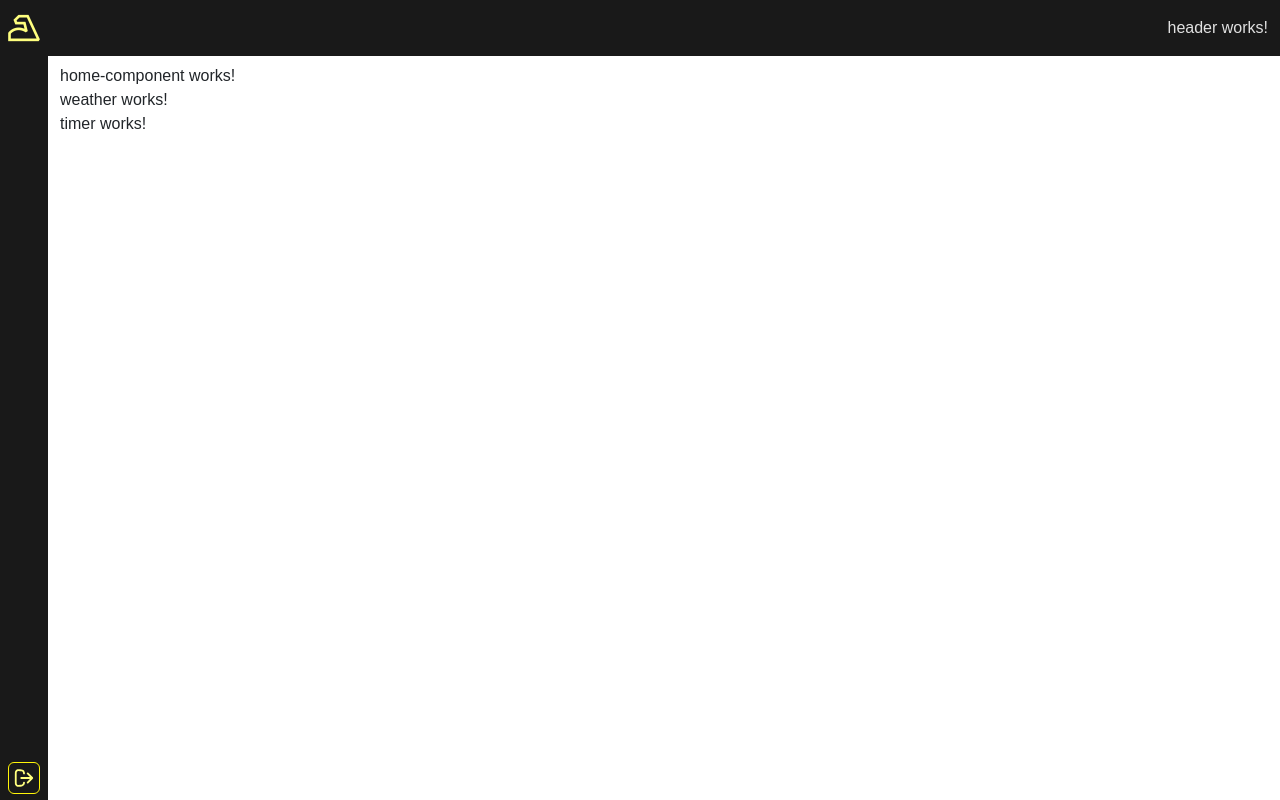
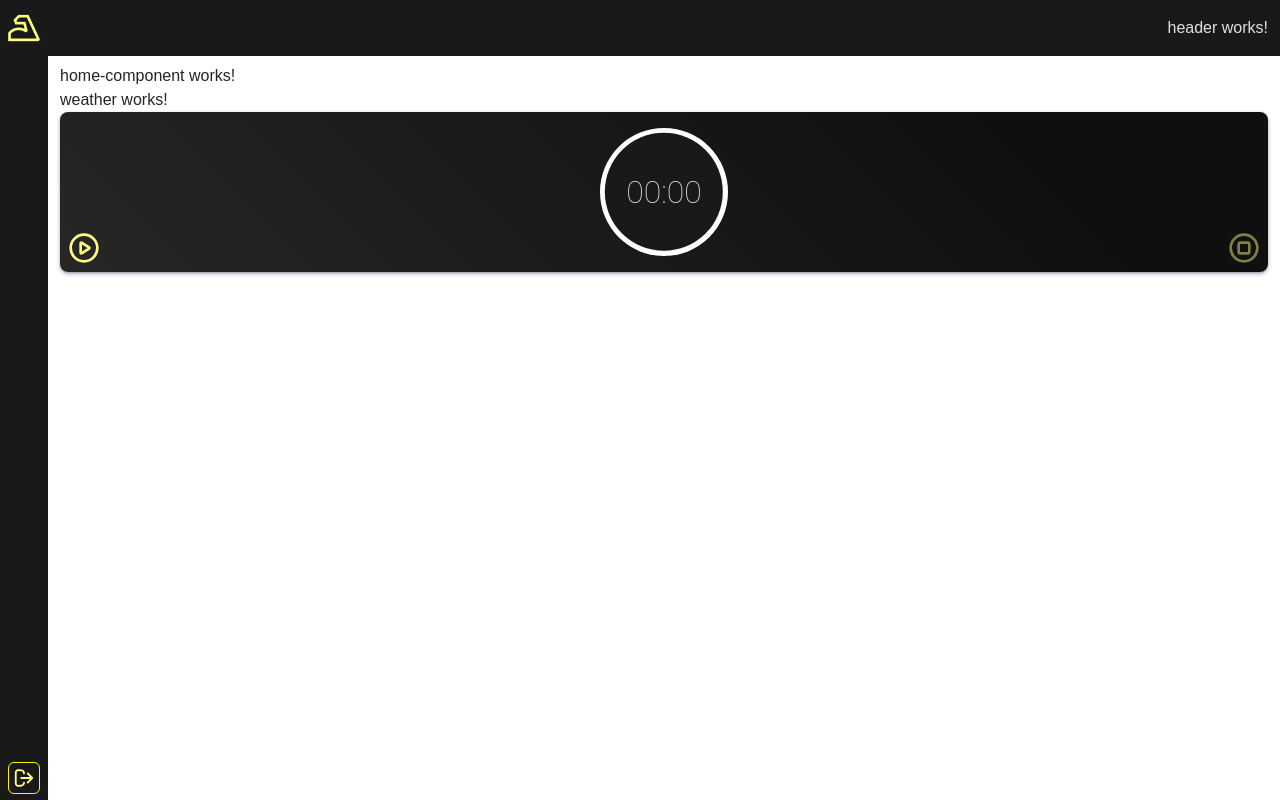
Before and after one commit to dynSR/fitness-buddy, an Angular app in the folder front-end/: page / in a window 1280 px wide. Built offline with nearby package versions, Linux system fonts and the light colour scheme.

Commit message:
Timer widget setup as before

```diff
--- a/front-end/src/app/app.component.html
+++ b/front-end/src/app/app.component.html
@@ -1,3 +1,6 @@
 <app-header></app-header>
 <app-sidebar></app-sidebar>
-<router-outlet />
+
+<main class="container-fluid">
+  <router-outlet />
+</main>
--- a/front-end/src/app/home/home.component.html
+++ b/front-end/src/app/home/home.component.html
@@ -1,5 +1,3 @@
-<main class="container-fluid">
-  <p>home-component works!</p>
-  <app-weather></app-weather>
-  <app-timer></app-timer>
-</main>
+<p>home-component works!</p>
+<app-weather></app-weather>
+<app-timer [maxDuration]="25"></app-timer>
--- /dev/null
+++ b/front-end/src/app/utils/time-formatter.ts
@@ -0,0 +1,22 @@
+import { Injectable } from '@angular/core';
+
+@Injectable({
+  providedIn: 'root',
+})
+export class TimeFormatter {
+  /**
+   * Formats a given time in seconds to a string with the format MM:SS.
+   * @param {number} time - The time in seconds to be formatted.
+   * @returns {string} The formatted time as a string.
+   */
+  public formatTime(time: number): string {
+    const minutes = Math.floor(time / 60);
+    const seconds = time % 60;
+
+    // Format the time and add a leading zero to have two digits (00:00)
+    const formattedMinutes = minutes.toString().padStart(2, '0');
+    const formattedSeconds = seconds.toString().padStart(2, '0');
+
+    return `${formattedMinutes}:${formattedSeconds}`;
+  }
+}
--- a/front-end/src/app/widgets/timer/timer.component.css
+++ b/front-end/src/app/widgets/timer/timer.component.css
@@ -0,0 +1,49 @@
+.widget__timer-content {
+  display: flex;
+  flex-direction: column;
+  align-items: center;
+  justify-content: center;
+  padding: var(--size-medium);
+  color: var(--color-light);
+  height: 100%;
+}
+
+.widget__timer-value {
+  position: relative;
+  font-size: var(--size-large);
+  font-family: var(--font-family-numbers);
+  font-weight: var(--font-weight-light);
+}
+
+.circular-progress {
+  display: flex;
+  align-items: center;
+  justify-content: center;
+  position: absolute;
+  width: var(--size-extra-large);
+  height: var(--size-extra-large);
+  background: conic-gradient(var(--color-primary) 0deg, #fff 0deg);
+  border-radius: 50%;
+}
+
+.circular-progress::before {
+  content: "";
+  position: absolute;
+  top: 50%;
+  left: 50%;
+  transform: translate(-50%, -50%);
+  width: calc(var(--size-extra-large) * 0.925);
+  height: calc(var(--size-extra-large) * 0.925);
+  background-color: var(--color-dark);
+  border-radius: 50%;
+}
+
+.widget__timer-buttons {
+  display: flex;
+  align-items: center;
+  justify-content: space-between;
+  position: absolute;
+  bottom: 0;
+  width: 100%;
+  padding: var(--size-small);
+}
--- a/front-end/src/app/widgets/timer/timer.component.html
+++ b/front-end/src/app/widgets/timer/timer.component.html
@@ -1 +1,43 @@
-<p>timer works!</p>
+<!-- Weather info block element -->
+<div class="widget">
+  <!-- The weather information - content -->
+  <div class="widget__timer-content">
+    <!-- Timer -->
+    <section #timerProgress id="timerProgress" class="circular-progress">
+      <p class="widget__timer-value user-select-none">
+        {{ timeFormatter.formatTime(currentValue) }}
+      </p>
+    </section>
+
+    <section class="widget__timer-buttons">
+      <button
+        #timerStateBtn
+        id="timerStateBtn"
+        class="btn btn-secondary border-0"
+        title="timer.start"
+        (click)="toggleTimer()"
+      >
+        <section class="img-container--large">
+          <img src="/assets/timer/play.svg" class="color-inverted" />
+        </section>
+      </button>
+
+      <button
+        #timerStopBtn
+        id="timerStopBtn"
+        class="btn btn-secondary border-0"
+        title="timer.stop"
+        disabled
+        (click)="stopTimer()"
+      >
+        <section class="img-container--large">
+          <img
+            src="/assets/timer/stop.svg"
+            alt="Timer stop icon"
+            class="color-inverted"
+          />
+        </section>
+      </button>
+    </section>
+  </div>
+</div>
--- a/front-end/src/app/widgets/timer/timer.component.ts
+++ b/front-end/src/app/widgets/timer/timer.component.ts
@@ -1,124 +1,153 @@
-import { Component } from '@angular/core';
+import { Component, ElementRef, inject, Input, ViewChild } from '@angular/core';
+import { TimeFormatter } from '../../utils/time-formatter';
+
+enum TimerState {
+  PLAY = 'PLAY',
+  PAUSE = 'PAUSE',
+  STOP = 'STOP',
+}
+
+interface Timer {
+  state: TimerState;
+
+  maxDuration: number;
+  initialValue: number;
+  currentValue: number;
+
+  interval?: ReturnType<typeof setInterval>;
+}
 
 @Component({
   selector: 'app-timer',
   standalone: true,
   imports: [],
   templateUrl: './timer.component.html',
-  styleUrl: './timer.component.css',
+  styleUrls: ['./timer.component.css', '../../../css/widget.css'],
 })
-export class TimerComponent {
-  // class Timer {
-  //   #STATE_PLAY = "PLAY";
-  //   #STATE_PAUSE = "PAUSE";
-  //   #STATE_STOP = "STOP";
-  //   #currentState = "";
-  //   #initialValue = 0;
-  //   #currentValue = 0;
-  //   #maxValue = 0;
-  //   constructor(maxValue = 0) {
-  //     this.value = document.querySelector(".widget__timer-value");
-  //     this.timerProgress = document.getElementById("timerProgress");
-  //     this.setTimerValue(this.#initialValue);
-  //     this.#currentState = this.#STATE_STOP;
-  //     this.#maxValue = maxValue;
-  //     this.timerStateBtn = document.getElementById("timerStateBtn");
-  //     this.timerStateBtn.addEventListener("click", () => {
-  //       if (this.#currentState === this.#STATE_PLAY) {
-  //         this.pauseTimer();
-  //         return;
-  //       }
-  //       this.startTimer();
-  //     });
-  //     this.timerStopBtn = document.getElementById("timerStopBtn");
-  //     this.disableStopBtn();
-  //     this.timerStopBtn.addEventListener("click", () => {
-  //       this.stopTimer();
-  //     });
-  //   }
-  //   set() {
-  //     setInterval(() => {
-  //       console.log(this.#currentState);
-  //       if (this.#currentState !== this.#STATE_PLAY) {
-  //         return;
-  //       }
-  //       this.#currentValue++;
-  //       this.setTimerValue(this.#currentValue);
-  //       this.updateTimerProgress();
-  //       if (this.#maxValue > 0 && this.#currentValue === this.#maxValue) {
-  //         this.pauseTimer();
-  //       }
-  //     }, 1000);
-  //   }
-  //   startTimer() {
-  //     this.#currentState = this.#STATE_PLAY;
-  //     this.setStateBtnIcon();
-  //     this.enableStopBtn();
-  //   }
-  //   pauseTimer() {
-  //     this.#currentState = this.#STATE_PAUSE;
-  //     this.setStateBtnIcon();
-  //   }
-  //   stopTimer() {
-  //     this.#currentState = this.#STATE_STOP;
-  //     this.setStateBtnIcon();
-  //     this.setTimerValue(this.#initialValue);
-  //     this.disableStopBtn();
-  //     this.updateTimerProgress();
-  //   }
-  //   setTimerValue(value) {
-  //     this.#currentValue = value;
-  //     this.value.textContent = this.formatTime(this.#currentValue);
-  //   }
-  //   enableStopBtn() {
-  //     this.timerStopBtn.disabled = false;
-  //   }
-  //   disableStopBtn() {
-  //     this.timerStopBtn.disabled = true;
-  //   }
-  //   formatTime(time) {
-  //     const minutes = Math.floor(time / 60);
-  //     const seconds = time % 60;
-  //     // Format the time and add a leading zero to have two digits (00:00)
-  //     const formattedMinutes = minutes.toString().padStart(2, "0");
-  //     const formattedSeconds = seconds.toString().padStart(2, "0");
-  //     return `${formattedMinutes}:${formattedSeconds}`;
-  //   }
-  //   setStateBtnIcon() {
-  //     const imgContainer = this.timerStateBtn.children[0];
-  //     const img = imgContainer.children[0];
-  //     let title = "";
-  //     let imgSource = "";
-  //     let imgAlt = "";
-  //     switch (this.#currentState) {
-  //       case this.#STATE_PLAY:
-  //         title = "timer.pause";
-  //         imgSource = "./assets/images/timer/pause.svg";
-  //         imgAlt = "Timer pause icon";
-  //         break;
-  //       case this.#STATE_PAUSE:
-  //         title = "timer.start";
-  //         imgSource = "./assets/images/timer/play.svg";
-  //         imgAlt = "Timer start icon";
-  //         break;
-  //       case this.#STATE_STOP:
-  //         title = "timer.start";
-  //         imgSource = "./assets/images/timer/play.svg";
-  //         imgAlt = "Timer start icon";
-  //         break;
-  //     }
-  //     img.src = imgSource;
-  //     img.alt = imgAlt;
-  //     this.timerStateBtn.title = title;
-  //   }
-  //   updateTimerProgress() {
-  //     const progress = (this.#currentValue / this.#maxValue) * 360;
-  //     this.timerProgress.style.background = `conic-gradient(var(--color-primary) ${progress}deg, #fff 0deg)`;
-  //     console.log(progress);
-  //   }
-  // }
-  // document.addEventListener("DOMContentLoaded", () => {
-  //   const timer = new Timer(10);
-  //   timer.set();
-  // });
+export class TimerComponent implements Timer {
+  @Input({ required: true }) maxDuration = 0;
+
+  @ViewChild('timerStateBtn') timerStateBtn!: ElementRef<HTMLButtonElement>;
+  @ViewChild('timerStopBtn') timerStopBtn!: ElementRef<HTMLButtonElement>;
+  @ViewChild('timerProgress') timerProgress!: ElementRef<HTMLDivElement>;
+
+  state: TimerState = TimerState.STOP;
+  initialValue = 0;
+  currentValue = 0;
+
+  interval?: ReturnType<typeof setInterval> = undefined;
+
+  readonly timeFormatter = inject(TimeFormatter);
+
+  constructor() {}
+
+  ngOnInit() {
+    this.currentValue = this.initialValue;
+  }
+
+  private updateTimer(): void {
+    if (this.state !== TimerState.PLAY) {
+      return;
+    }
+
+    this.currentValue++;
+    this.updateTimerProgressBar();
+
+    if (this.maxDuration > 0 && this.currentValue === this.maxDuration) {
+      this.pauseTimer();
+    }
+  }
+
+  private startTimer(): void {
+    console.log('Start timer');
+    this.state = TimerState.PLAY;
+    this.setStateBtnIcon();
+    this.setDisabledBtnState(this.timerStopBtn, false);
+
+    this.interval ??= setInterval(() => {
+      console.log(this.state);
+      this.updateTimer();
+    }, 1000);
+  }
+  private pauseTimer(): void {
+    this.state = TimerState.PAUSE;
+    this.setStateBtnIcon();
+
+    window.clearInterval(this.interval);
+    this.interval = undefined;
+  }
+  public toggleTimer(): void {
+    switch (this.state) {
+      case TimerState.PLAY:
+        this.pauseTimer();
+        break;
+      case TimerState.PAUSE:
+        this.startTimer();
+        break;
+      case TimerState.STOP:
+        this.startTimer();
+        break;
+    }
+  }
+
+  public stopTimer(): void {
+    this.state = TimerState.STOP;
+    this.setStateBtnIcon();
+
+    this.currentValue = this.initialValue;
+    this.updateTimerProgressBar();
+    this.setDisabledBtnState(this.timerStopBtn, true);
+
+    window.clearInterval(this.interval);
+    this.interval = undefined;
+  }
+
+  private setDisabledBtnState(
+    elementRef: ElementRef<HTMLButtonElement>,
+    flag: boolean
+  ) {
+    const btn = elementRef.nativeElement;
+    btn.disabled = flag;
+  }
+
+  private setStateBtnIcon() {
+    const btn: HTMLButtonElement = this.timerStateBtn.nativeElement;
+    const imgContainer: Element = btn.children[0];
+    const img: HTMLImageElement = imgContainer.children[0] as HTMLImageElement;
+
+    let title = '';
+    let imgSource = '';
+    let imgAlt = '';
+
+    switch (this.state) {
+      case TimerState.PLAY:
+        title = 'timer.pause';
+        imgSource = './assets/timer/pause.svg';
+        imgAlt = 'Timer pause icon';
+        break;
+      case TimerState.PAUSE:
+        title = 'timer.start';
+        imgSource = './assets/timer/play.svg';
+        imgAlt = 'Timer start icon';
+        break;
+      case TimerState.STOP:
+        title = 'timer.start';
+        imgSource = './assets/timer/play.svg';
+        imgAlt = 'Timer start icon';
+        break;
+    }
+
+    console.log('Image', img);
+
+    img.src = imgSource;
+    img.alt = imgAlt;
+    btn.title = title;
+  }
+
+  private updateTimerProgressBar() {
+    const progressBar = this.timerProgress.nativeElement;
+    const progress = (this.currentValue / this.maxDuration) * 360;
+    progressBar.style.background = `conic-gradient(var(--color-primary) ${progress}deg, #fff 0deg)`;
+    console.log('Update Progress bar');
+  }
 }
--- a/front-end/src/css/widgets/widget.css
+++ b/front-end/src/css/widget.css
@@ -1,6 +1,6 @@
 .widget {
   height: var(--widget-height);
-  width: calc(100dvw - var(--sidebar-width-idle));
+  /* width: calc(100dvw - var(--sidebar-width-idle)); */
   position: relative;
   background: var(--gradient-dark);
   border-radius: var(--size-small);
```
Also changed, not shown: front-end/src/css/widgets/timer.css (deleted, +0 -49 lines), 1 other file (tests, documents, lock files or other folders).
